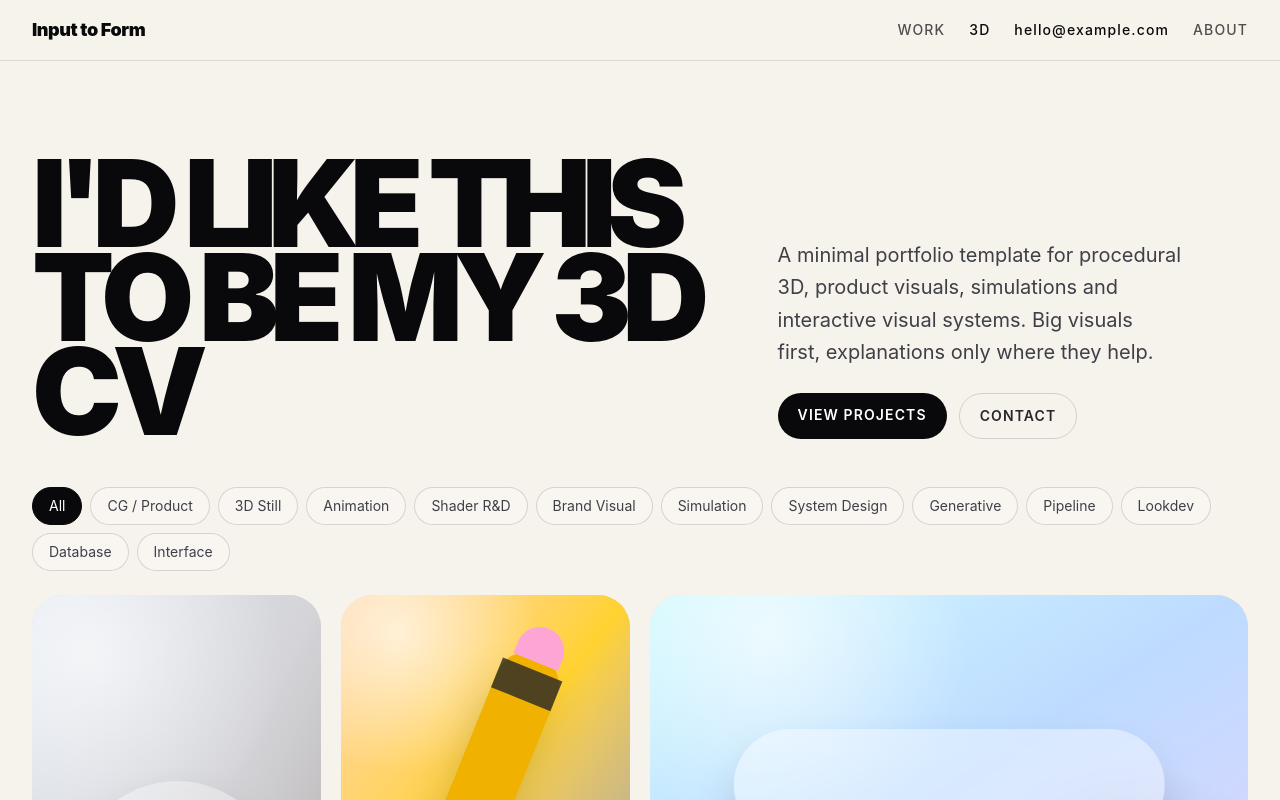
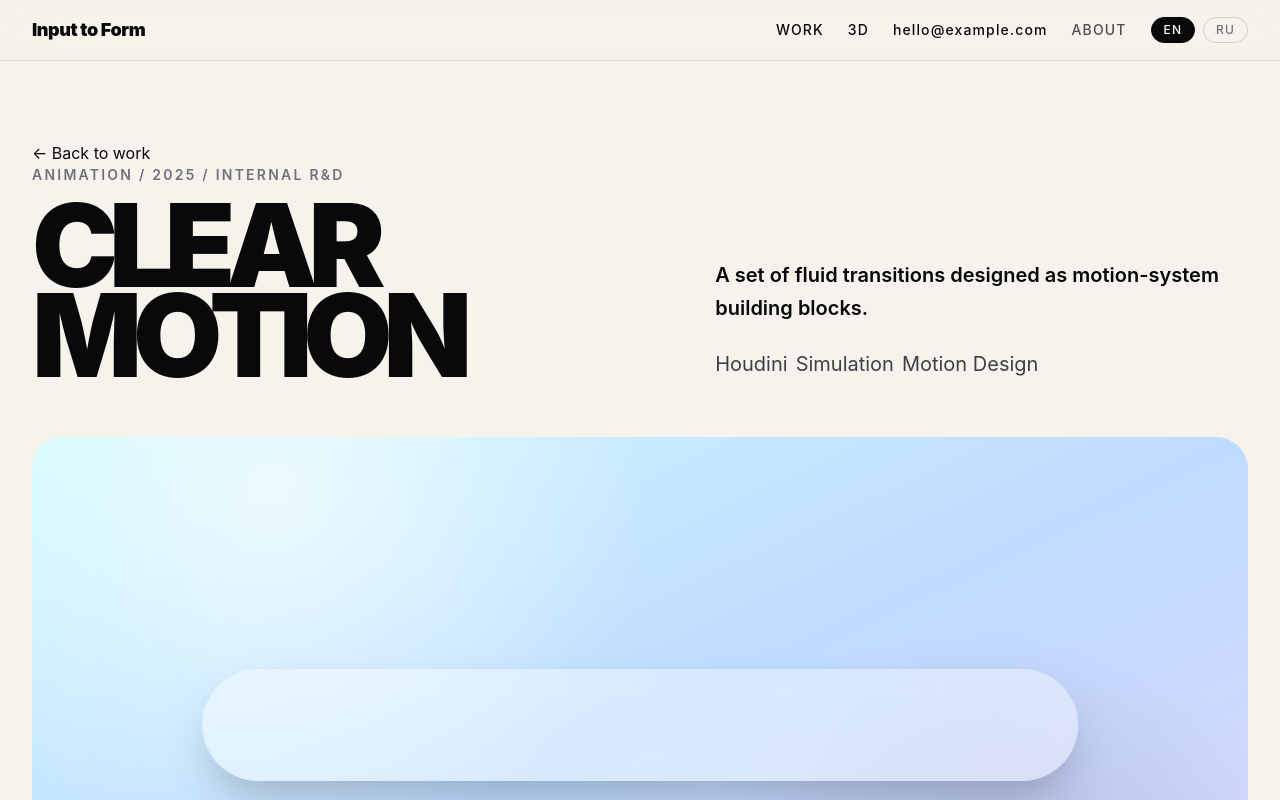
Before and after one commit to ex-truder/input-to-form, a React (Vite) app: page /en/work/clear-motion in a window 1280 px wide. Before the commit this address led to /. Shown: the top 800 px of the page. Built offline with nearby package versions, Linux system fonts and the light colour scheme.

Commit message:
Bilingual Support

```diff
--- a/src/App.jsx
+++ b/src/App.jsx
@@ -1,4 +1,4 @@
-import { BrowserRouter, Navigate, Route, Routes } from "react-router-dom";
+import { BrowserRouter, Navigate, Route, Routes, useParams } from "react-router-dom";
 
 import Header from "./components/layout/Header";
 import Footer from "./components/layout/Footer";
@@ -9,17 +9,73 @@ import WorkIndexPage from "./pages/WorkIndexPage";
 import ProjectPage from "./pages/ProjectPage";
 import AboutPage from "./pages/AboutPage";
 
+import { DEFAULT_LOCALE, isValidLocale } from "./i18n/config";
+
+function LocaleGuard({ children }) {
+  const { locale } = useParams();
+
+  if (!isValidLocale(locale)) {
+    return <Navigate to={`/${DEFAULT_LOCALE}`} replace />;
+  }
+
+  return children;
+}
+
+function LegacyProjectRedirect() {
+  const { slug } = useParams();
+
+  return <Navigate to={`/${DEFAULT_LOCALE}/work/${slug}`} replace />;
+}
+
 function AppShell() {
   return (
     <main className="min-h-screen bg-[#f6f3ec] text-zinc-950 selection:bg-zinc-950 selection:text-white">
       <Header />
 
       <Routes>
-        <Route path="/" element={<HomePage />} />
-        <Route path="/work" element={<WorkIndexPage />} />
-        <Route path="/work/:slug" element={<ProjectPage />} />
-        <Route path="/about" element={<AboutPage />} />
-        <Route path="*" element={<Navigate to="/" replace />} />
+        <Route path="/" element={<Navigate to={`/${DEFAULT_LOCALE}`} replace />} />
+
+        <Route path="/work" element={<Navigate to={`/${DEFAULT_LOCALE}/work`} replace />} />
+        <Route path="/work/:slug" element={<LegacyProjectRedirect />} />
+        <Route path="/about" element={<Navigate to={`/${DEFAULT_LOCALE}/about`} replace />} />
+
+        <Route
+          path="/:locale"
+          element={
+            <LocaleGuard>
+              <HomePage />
+            </LocaleGuard>
+          }
+        />
+
+        <Route
+          path="/:locale/work"
+          element={
+            <LocaleGuard>
+              <WorkIndexPage />
+            </LocaleGuard>
+          }
+        />
+
+        <Route
+          path="/:locale/work/:slug"
+          element={
+            <LocaleGuard>
+              <ProjectPage />
+            </LocaleGuard>
+          }
+        />
+
+        <Route
+          path="/:locale/about"
+          element={
+            <LocaleGuard>
+              <AboutPage />
+            </LocaleGuard>
+          }
+        />
+
+        <Route path="*" element={<Navigate to={`/${DEFAULT_LOCALE}`} replace />} />
       </Routes>
 
       <Footer />
--- a/src/components/layout/Footer.jsx
+++ b/src/components/layout/Footer.jsx
@@ -1,6 +1,10 @@
 import { site } from "../../data/site";
+import { getText } from "../../i18n/config";
+import { useLocale } from "../../i18n/useLocale";
 
 export default function Footer() {
+  const locale = useLocale();
+
   return (
     <footer className="border-t border-zinc-950/10 px-5 py-10 md:px-8">
       <div className="mx-auto grid max-w-[1600px] gap-8 md:grid-cols-[1fr_auto] md:items-end">
@@ -12,7 +16,9 @@ export default function Footer() {
             {site.email}
           </a>
 
-          <p className="max-w-xl text-zinc-600">{site.description}</p>
+          <p className="max-w-xl text-zinc-600">
+            {getText(site.description, locale)}
+          </p>
         </div>
 
         <div className="flex flex-wrap gap-4 text-sm font-semibold uppercase tracking-[0.08em]">
--- a/src/components/layout/Header.jsx
+++ b/src/components/layout/Header.jsx
@@ -1,23 +1,29 @@
-import { Link, NavLink } from "react-router-dom";
+import { Link, NavLink, useLocation } from "react-router-dom";
 import { site } from "../../data/site";
+import { getText, LOCALES, switchLocaleInPath, UI } from "../../i18n/config";
+import { useLocale } from "../../i18n/useLocale";
 
 export default function Header() {
+  const locale = useLocale();
+  const location = useLocation();
+  const ui = UI[locale];
+
   const navLinkClass = ({ isActive }) =>
     `hover:opacity-50 ${isActive ? "opacity-100" : "opacity-70"}`;
 
   return (
     <header className="sticky top-0 z-30 border-b border-zinc-950/10 bg-[#f6f3ec]/85 px-5 py-4 backdrop-blur-xl md:px-8">
       <nav className="mx-auto flex max-w-[1600px] items-center justify-between gap-6 text-sm font-medium uppercase tracking-[0.08em]">
-        <Link to="/" className="text-lg font-black tracking-tight normal-case">
-          {site.title}
+        <Link to={`/${locale}`} className="text-lg font-black tracking-tight normal-case">
+          {getText(site.title, locale)}
         </Link>
 
         <div className="hidden items-center gap-6 md:flex">
-          <NavLink to="/work" className={navLinkClass}>
-            Work
+          <NavLink to={`/${locale}/work`} className={navLinkClass}>
+            {ui.work}
           </NavLink>
 
-          <NavLink to="/" className={navLinkClass}>
+          <NavLink to={`/${locale}`} className={navLinkClass}>
             3D
           </NavLink>
 
@@ -25,13 +31,29 @@ export default function Header() {
             {site.email}
           </a>
 
-          <NavLink to="/about" className={navLinkClass}>
-            About
+          <NavLink to={`/${locale}/about`} className={navLinkClass}>
+            {ui.about}
           </NavLink>
+
+          <div className="flex items-center gap-2">
+            {Object.entries(LOCALES).map(([localeKey, localeData]) => (
+              <Link
+                key={localeKey}
+                to={switchLocaleInPath(location.pathname, localeKey)}
+                className={`rounded-full border px-3 py-1 text-xs transition ${
+                  locale === localeKey
+                    ? "border-zinc-950 bg-zinc-950 text-white"
+                    : "border-zinc-950/15 text-zinc-500 hover:border-zinc-950 hover:text-zinc-950"
+                }`}
+              >
+                {localeData.label}
+              </Link>
+            ))}
+          </div>
         </div>
 
-        <NavLink to="/work" className="md:hidden">
-          Work
+        <NavLink to={`/${locale}/work`} className="md:hidden">
+          {ui.work}
         </NavLink>
       </nav>
     </header>
--- a/src/components/media/ProjectMedia.jsx
+++ b/src/components/media/ProjectMedia.jsx
@@ -1,7 +1,10 @@
 import { useState } from "react";
 import PlaceholderVisual from "./PlaceholderVisual";
+import { getText } from "../../i18n/config";
+import { useLocale } from "../../i18n/useLocale";
 
 export default function ProjectMedia({ media, project, className = "min-h-[420px]", priority = false }) {
+  const locale = useLocale();
   const [failed, setFailed] = useState(false);
 
   if (!media || media.type === "placeholder" || !media.src || failed) {
@@ -30,7 +33,7 @@ export default function ProjectMedia({ media, project, className = "min-h-[420px
     <div className={`relative overflow-hidden rounded-[2rem] bg-zinc-200 ${className}`}>
       <img
         src={media.src}
-        alt={media.alt || project?.title || "Project media"}
+        alt={getText(media.alt, locale) || getText(project?.title, locale) || "Project media"}
         loading={priority ? "eager" : "lazy"}
         onError={() => setFailed(true)}
         className="absolute inset-0 h-full w-full object-cover transition duration-500 hover:scale-[1.03]"
--- a/src/components/projects/ProjectBlocks.jsx
+++ b/src/components/projects/ProjectBlocks.jsx
@@ -1,14 +1,21 @@
 import ProjectMedia from "../media/ProjectMedia";
+import { getText, UI } from "../../i18n/config";
+import { useLocale } from "../../i18n/useLocale";
 
 function TextBlock({ block }) {
+  const locale = useLocale();
+
   return (
     <section className="mx-auto grid max-w-[1600px] gap-10 px-5 py-16 md:grid-cols-[0.65fr_1.35fr] md:px-8 md:py-24">
       <div>
-        <p className="text-sm font-semibold uppercase tracking-[0.16em] text-zinc-500">{block.label || "Project note"}</p>
+        <p className="text-sm font-semibold uppercase tracking-[0.16em] text-zinc-500">
+          {getText(block.label, locale)}
+        </p>
       </div>
+
       <div className="grid gap-8 text-xl leading-relaxed text-zinc-700 md:grid-cols-2">
         {block.columns?.map((column, index) => (
-          <p key={index}>{column}</p>
+          <p key={index}>{getText(column, locale)}</p>
         ))}
       </div>
     </section>
@@ -37,16 +44,24 @@ function MediaGridBlock({ block, project }) {
 }
 
 function ProcessBlock({ block }) {
+  const locale = useLocale();
+  const ui = UI[locale];
+
   return (
     <section className="mx-auto max-w-[1600px] px-5 py-16 md:px-8 md:py-24">
       <div className="rounded-[2rem] border border-zinc-950/10 bg-white/35 p-6 md:p-10">
-        <h2 className="mb-6 text-4xl font-black tracking-[-0.05em] md:text-7xl">Process</h2>
+        <h2 className="mb-6 text-4xl font-black tracking-[-0.05em] md:text-7xl">
+          {ui.process}
+        </h2>
+
         <div className="grid gap-6 text-zinc-700 md:grid-cols-3">
           {block.items?.map((item, index) => (
-            <p key={item.title}>
-              <strong className="text-zinc-950">{String(index + 1).padStart(2, "0")}. {item.title}</strong>
+            <p key={index}>
+              <strong className="text-zinc-950">
+                {String(index + 1).padStart(2, "0")}. {getText(item.title, locale)}
+              </strong>
               <br />
-              {item.text}
+              {getText(item.text, locale)}
             </p>
           ))}
         </div>
@@ -56,23 +71,31 @@ function ProcessBlock({ block }) {
 }
 
 function QuoteBlock({ block }) {
+  const locale = useLocale();
+
   return (
     <section className="mx-auto max-w-[1600px] px-5 py-16 md:px-8 md:py-24">
       <blockquote className="max-w-5xl text-4xl font-black leading-none tracking-[-0.06em] text-zinc-950 md:text-8xl">
-        “{block.text}”
+        “{getText(block.text, locale)}”
       </blockquote>
     </section>
   );
 }
 
 function CreditsBlock({ block }) {
+  const locale = useLocale();
+
   return (
     <section className="mx-auto max-w-[1600px] px-5 py-16 md:px-8 md:py-24">
       <div className="grid gap-3 rounded-[2rem] bg-zinc-950 p-6 text-white md:grid-cols-2 md:p-10">
-        {block.items?.map((item) => (
-          <div key={item.label} className="border-t border-white/15 pt-4">
-            <p className="mb-2 text-sm font-semibold uppercase tracking-[0.16em] text-white/40">{item.label}</p>
-            <p className="text-xl text-white/85">{item.value}</p>
+        {block.items?.map((item, index) => (
+          <div key={index} className="border-t border-white/15 pt-4">
+            <p className="mb-2 text-sm font-semibold uppercase tracking-[0.16em] text-white/40">
+              {getText(item.label, locale)}
+            </p>
+            <p className="text-xl text-white/85">
+              {getText(item.value, locale)}
+            </p>
           </div>
         ))}
       </div>
--- a/src/components/projects/ProjectCard.jsx
+++ b/src/components/projects/ProjectCard.jsx
@@ -1,17 +1,21 @@
 import { Link } from "react-router-dom";
 import ProjectMedia from "../media/ProjectMedia";
+import { getText } from "../../i18n/config";
+import { useLocale } from "../../i18n/useLocale";
 
 export default function ProjectCard({ project, index }) {
+  const locale = useLocale();
+
   const ratio =
-  project.ratio === "portrait"
-    ? "md:row-span-3 min-h-[520px]"
-    : project.ratio === "wide"
-      ? "md:col-span-2 md:row-span-2 min-h-[360px]"
-      : "md:row-span-2 min-h-[360px]";
+    project.ratio === "portrait"
+      ? "md:row-span-3 min-h-[520px]"
+      : project.ratio === "wide"
+        ? "md:col-span-2 md:row-span-2 min-h-[360px]"
+        : "md:row-span-2 min-h-[360px]";
 
   return (
     <Link
-      to={`/work/${project.slug}`}
+      to={`/${locale}/work/${project.slug}`}
       className={`group relative block overflow-hidden rounded-[2rem] bg-zinc-200 ${ratio}`}
       style={{ animationDelay: `${index * 50}ms` }}
     >
@@ -28,9 +32,11 @@ export default function ProjectCard({ project, index }) {
       <div className="absolute inset-x-0 bottom-0 z-20 flex items-end justify-between gap-6 p-5 opacity-0 transition duration-300 group-hover:opacity-100">
         <div className="rounded-2xl bg-white/70 px-4 py-3 text-sm backdrop-blur-md">
           <h3 className="font-semibold tracking-tight text-zinc-950">
-            {project.title}
+            {getText(project.title, locale)}
           </h3>
-          <p className="mt-1 text-zinc-600">{project.type}</p>
+          <p className="mt-1 text-zinc-600">
+            {getText(project.type, locale)}
+          </p>
         </div>
 
         <span className="rounded-full bg-zinc-950 px-4 py-2 text-xs font-medium uppercase tracking-wider text-white">
--- a/src/data/projects.js
+++ b/src/data/projects.js
@@ -412,8 +412,24 @@ export const projects = [
 ];
 
 export const filters = [
-  "All",
-  ...Array.from(new Set(projects.map((project) => project.type))),
+  {
+    key: "all",
+    label: {
+      en: "All",
+      ru: "Все",
+    },
+  },
+  ...Array.from(
+    new Map(
+      projects.map((project) => [
+        project.typeKey,
+        {
+          key: project.typeKey,
+          label: project.type,
+        },
+      ])
+    ).values()
+  ),
 ];
 
 export function getProject(slug) {
--- a/src/data/site.js
+++ b/src/data/site.js
@@ -1,8 +1,16 @@
 export const site = {
-  title: "Input to Form",
+  title: {
+    en: "Input to Form",
+    ru: "Input to Form",
+  },
+
   email: "hello@example.com",
-  description:
-    "Procedural 3D, product visuals, simulations, asset pipelines and interactive visual systems.",
+
+  description: {
+    en: "Procedural 3D, product visuals, simulations, asset pipelines and interactive visual systems.",
+    ru: "Процедурная 3D-графика, продуктовые визуалы, симуляции, пайплайны ассетов и интерактивные визуальные системы.",
+  },
+
   socials: [
     { label: "Instagram", href: "#" },
     { label: "LinkedIn", href: "#" },
--- /dev/null
+++ b/src/i18n/config.js
@@ -0,0 +1,93 @@
+export const DEFAULT_LOCALE = "en";
+
+export const LOCALES = {
+  en: {
+    label: "EN",
+    name: "English",
+  },
+  ru: {
+    label: "RU",
+    name: "Русский",
+  },
+};
+
+export const UI = {
+  en: {
+    work: "Work",
+    projects: "Projects",
+    viewProjects: "View projects",
+    contact: "Contact",
+    about: "About",
+    backToWork: "Back to work",
+    nextProject: "Next project",
+    goToProjects: "Go to Projects",
+    featuredOpening: "Featured Opening",
+    projectNote: "Project note",
+    process: "Process",
+    all: "All",
+    mostlyNda: "Mostly NDA-friendly",
+    mostlyNdaText:
+      "The public version focuses on process, taste and production logic. Real client materials can be swapped in later as images, videos or protected case studies.",
+  },
+
+  ru: {
+    work: "Работы",
+    projects: "Проекты",
+    viewProjects: "Смотреть проекты",
+    contact: "Связаться",
+    about: "Обо мне",
+    backToWork: "Назад к работам",
+    nextProject: "Следующий проект",
+    goToProjects: "К проектам",
+    featuredOpening: "Избранный проект",
+    projectNote: "О проекте",
+    process: "Процесс",
+    all: "Все",
+    mostlyNda: "NDA-friendly",
+    mostlyNdaText:
+      "Публичная версия портфолио фокусируется на процессе, визуальном мышлении и производственной логике. Реальные клиентские материалы можно добавлять позже как изображения, видео или закрытые кейсы.",
+  },
+};
+
+export function isValidLocale(locale) {
+  return Object.keys(LOCALES).includes(locale);
+}
+
+export function getText(value, locale = DEFAULT_LOCALE) {
+  if (value == null) return "";
+
+  if (typeof value === "string") {
+    return value;
+  }
+
+  return value[locale] || value[DEFAULT_LOCALE] || Object.values(value)[0] || "";
+}
+
+export function getLocaleFromPathname(pathname) {
+  const firstSegment = pathname.split("/").filter(Boolean)[0];
+
+  if (isValidLocale(firstSegment)) {
+    return firstSegment;
+  }
+
+  return DEFAULT_LOCALE;
+}
+
+export function localizePath(path, locale) {
+  if (path === "/") {
+    return `/${locale}`;
+  }
+
+  return `/${locale}${path}`;
+}
+
+export function switchLocaleInPath(pathname, nextLocale) {
+  const segments = pathname.split("/").filter(Boolean);
+
+  if (segments.length > 0 && isValidLocale(segments[0])) {
+    segments[0] = nextLocale;
+    return `/${segments.join("/")}`;
+  }
+
+  return `/${nextLocale}/${segments.join("/")}`;
+}
--- /dev/null
+++ b/src/i18n/useLocale.js
@@ -0,0 +1,13 @@
+import { useLocation, useParams } from "react-router-dom";
+import { DEFAULT_LOCALE, getLocaleFromPathname, isValidLocale } from "./config";
+
+export function useLocale() {
+  const params = useParams();
+  const location = useLocation();
+
+  if (params.locale && isValidLocale(params.locale)) {
+    return params.locale;
+  }
+
+  return getLocaleFromPathname(location.pathname) || DEFAULT_LOCALE;
+}
--- a/src/pages/HomePage.jsx
+++ b/src/pages/HomePage.jsx
@@ -3,8 +3,12 @@ import { Link } from "react-router-dom";
 import { site } from "../data/site";
 import { filters, projects } from "../data/projects";
 import ProjectCard from "../components/projects/ProjectCard";
+import { getText, UI } from "../i18n/config";
+import { useLocale } from "../i18n/useLocale";
 
 export default function HomePage() {
+  const locale = useLocale();
+  const ui = UI[locale];
   const [active, setActive] = useState("All");
 
   const visibleProjects = useMemo(() => {
@@ -22,11 +26,15 @@ export default function HomePage() {
           <div className="max-w-xl justify-self-end text-balance text-lg leading-relaxed text-zinc-700 md:text-xl">
             A minimal portfolio template for procedural 3D, product visuals, simulations and interactive visual systems. Big visuals first, explanations only where they help.
             <div className="mt-6 flex flex-wrap gap-3">
-              <Link to="/work" className="rounded-full bg-zinc-950 px-5 py-3 text-sm font-semibold uppercase tracking-[0.08em] text-white">
-                View projects
+              <Link to={`/${locale}/work`} className="rounded-full bg-zinc-950 px-5 py-3 text-sm font-semibold uppercase tracking-[0.08em] text-white"
+              >
+                {ui.viewProjects}
               </Link>
-              <a href={`mailto:${site.email}`} className="rounded-full border border-zinc-950/15 px-5 py-3 text-sm font-semibold uppercase tracking-[0.08em] text-zinc-800">
-                Contact
+              <a
+              href={`mailto:${site.email}`}
+              className="rounded-full border border-zinc-950/15 px-5 py-3 text-sm font-semibold uppercase tracking-[0.08em] text-zinc-800"
+              >
+                {ui.contact}
               </a>
             </div>
           </div>
@@ -37,15 +45,15 @@ export default function HomePage() {
         <div className="mb-6 flex flex-wrap items-center gap-2">
           {filters.map((filter) => (
             <button
-              key={filter}
-              onClick={() => setActive(filter)}
+              key={filter.key}
+              onClick={() => setActive(filter.key)}
               className={`rounded-full border px-4 py-2 text-sm transition ${
-                active === filter
+                active === filter.key
                   ? "border-zinc-950 bg-zinc-950 text-white"
                   : "border-zinc-950/15 bg-white/30 text-zinc-700 hover:border-zinc-950/50"
               }`}
             >
-              {filter}
+              {getText(filter.label, locale)}
             </button>
           ))}
         </div>
--- a/src/pages/ProjectPage.jsx
+++ b/src/pages/ProjectPage.jsx
@@ -2,8 +2,12 @@ import { Link, Navigate, useParams } from "react-router-dom";
 import { getNextProject, getProject } from "../data/projects";
 import ProjectMedia from "../components/media/ProjectMedia";
 import ProjectBlocks from "../components/projects/ProjectBlocks";
+import { getText, UI } from "../i18n/config";
+import { useLocale } from "../i18n/useLocale";
 
 export default function ProjectPage() {
+  const locale = useLocale();
+  const ui = UI[locale];
   const { slug } = useParams();
   const project = getProject(slug);
 
@@ -16,25 +20,25 @@ export default function ProjectPage() {
   return (
     <>
       <section className="mx-auto max-w-[1600px] px-5 pb-8 pt-12 md:px-8 md:pb-14 md:pt-20">
-        <Link to="/work" className="mb-10 inline-flex rounded-full border border-zinc-950/15 px-4 py-2 text-sm font-semibold uppercase tracking-[0.08em] text-zinc-600 hover:border-zinc-950 hover:text-zinc-950">
-          ← Back to work
+        <Link to={`/${locale}/work`}>
+          ← {ui.backToWork}
         </Link>
 
         <div className="grid gap-8 md:grid-cols-[1.1fr_0.9fr] md:items-end">
           <div>
             <p className="mb-4 text-sm font-semibold uppercase tracking-[0.16em] text-zinc-500">
-              {project.type} / {project.year} / {project.client}
+              {getText(project.type, locale)} / {project.year} / {getText(project.client, locale)}
             </p>
             <h1 className="text-[17vw] font-black uppercase leading-[0.78] tracking-[-0.08em] md:text-[9vw]">
-              {project.title}
+              {getText(project.title, locale)}
             </h1>
           </div>
           <div className="max-w-xl text-lg leading-relaxed text-zinc-700 md:text-xl">
-            <p className="mb-6 font-semibold text-zinc-950">{project.subtitle}</p>
+            <p className="mb-6 font-semibold text-zinc-950">{getText(project.subtitle, locale)}</p>
             <div className="flex flex-wrap gap-2">
               {project.tools.map((tool) => (
-                <span key={tool} className="rounded-full border border-zinc-950/15 px-3 py-1 text-sm text-zinc-600">
-                  {tool}
+                <span key={getText(tool, locale)}>
+                  {getText(tool, locale)}
                 </span>
               ))}
             </div>
@@ -49,13 +53,10 @@ export default function ProjectPage() {
       <ProjectBlocks project={project} />
 
       <section className="mx-auto max-w-[1600px] px-5 py-16 md:px-8 md:py-24">
-        <Link to={`/work/${nextProject.slug}`} className="group block rounded-[2rem] bg-zinc-950 p-6 text-white md:p-10">
-          <p className="mb-12 text-sm font-semibold uppercase tracking-[0.16em] text-white/50">Next project</p>
-          <h3 className="text-4xl font-black uppercase leading-none tracking-[-0.05em] md:text-6xl">{nextProject.title}</h3>
-          <p className="mt-4 max-w-xl text-white/60">{nextProject.description}</p>
-          <span className="mt-10 inline-flex rounded-full bg-white px-4 py-2 text-sm font-semibold uppercase tracking-[0.08em] text-zinc-950 transition group-hover:translate-x-2">
-            Open →
-          </span>
+        <Link to={`/${locale}/work/${nextProject.slug}`}>
+          <p>{ui.nextProject}</p>
+          <h3>{getText(nextProject.title, locale)}</h3>
+          <p>{getText(nextProject.description, locale)}</p>
         </Link>
       </section>
     </>
```
